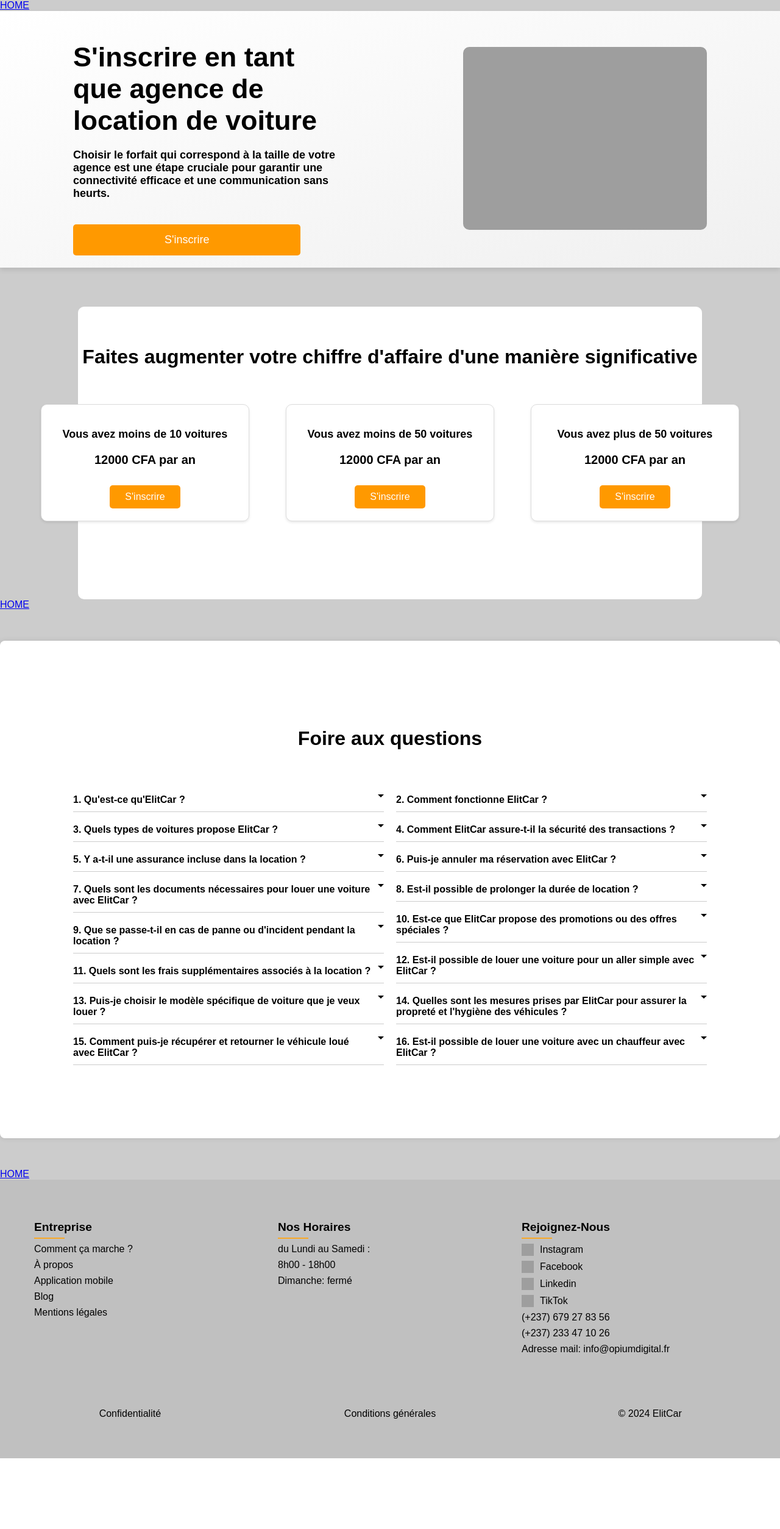
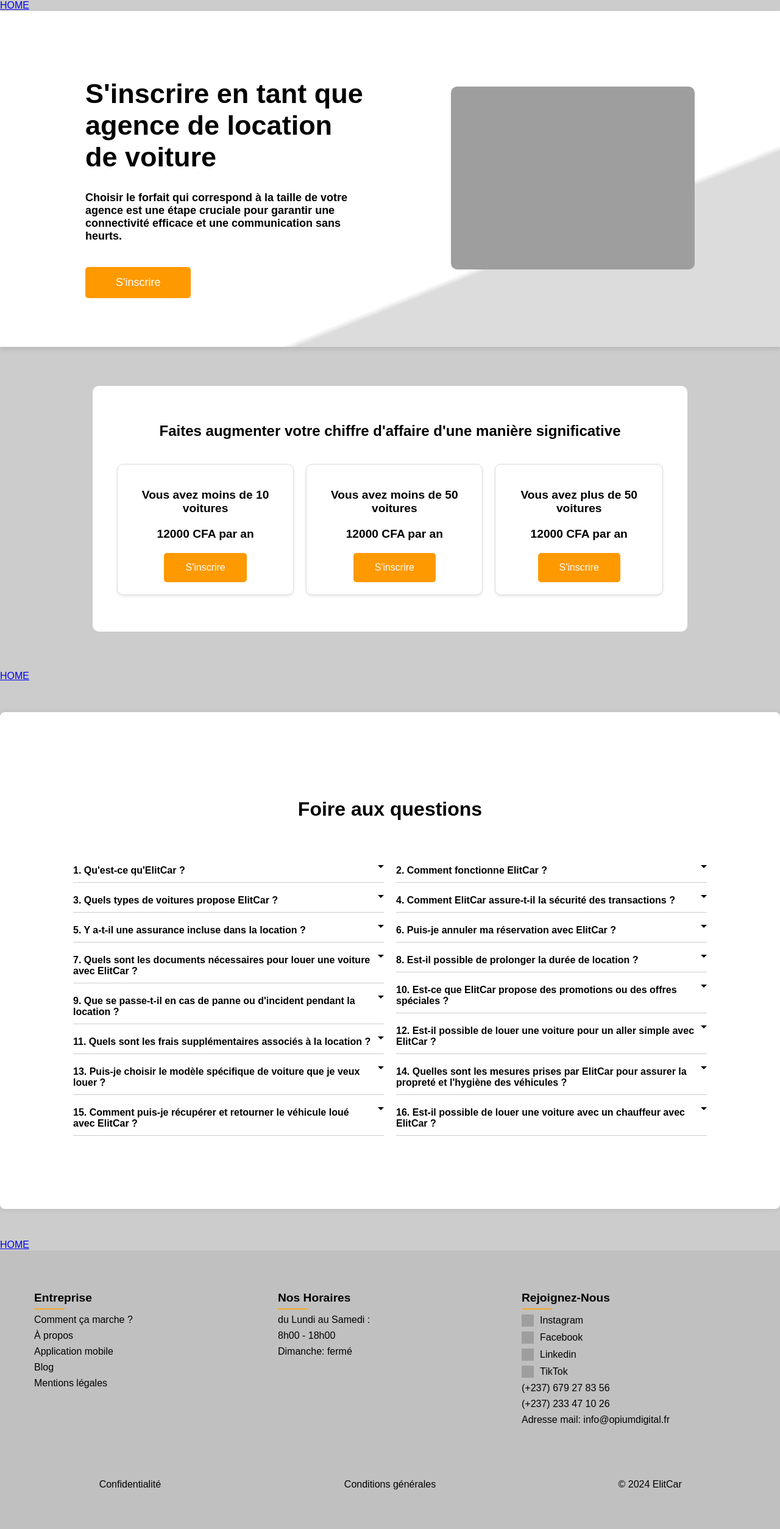
Before and after one commit to Ihs-b/ElitCar2.0, a PHP site: page /view/FrontEnd/view_Agency.php in a window 1280 px wide. Shown: the whole page at 61% size. Before the commit the page ends 2392 px from the top, so only its background shows below. Run offline with PHP 8.4, Linux system fonts and the light colour scheme; data that the repository does not hold is empty; grey boxes are pictures that could not be loaded.

Commit message:
Update view_Agency.php

```diff
--- a/view/FrontEnd/view_Agency.php
+++ b/view/FrontEnd/view_Agency.php
@@ -1,4 +1,4 @@
-<?
+<?php
 $title="Agence";
 ob_start();
 ?>
@@ -8,11 +8,9 @@ ob_start();
     <meta charset="UTF-8">
     <meta name="viewport" content="width=device-width, initial-scale=1.0">
     <title>Elitcar - Inscription agence de location</title>
-
 </head>
 <body>
-
-    <div class="container1">
+    <div class="container">
         <div class="text-section">
             <h1>S'inscrire en tant que agence de location de voiture</h1>
             <p>Choisir le forfait qui correspond à la taille de votre agence est une étape cruciale pour garantir une connectivité efficace et une communication sans heurts.</p>
@@ -27,6 +25,7 @@ ob_start();
     <div class="container2">
         <div class="title">
             <h2>Faites augmenter votre chiffre d'affaire d'une manière significative</h2>
+        </div>
         <div class="cards">
             <div class="card">
                 <h3>Vous avez moins de 10 voitures</h3>
@@ -51,11 +50,10 @@ ob_start();
             </div>
         </div>
     </div>
-</div>
 </body>
 </html>
 <?php
-$content =ob_get_clean();
+$content = ob_get_clean();
 require('view_Template.php');
 require('view_FAQ.php');
 ?>
@@ -64,41 +62,41 @@ require('view_FAQ.php');
             font-family: Arial, sans-serif;
             margin: 0;
             padding: 0;
-            background-color: #f7f7f7;
-
+            background-color:#dcdcdc;
         }
-        .container1 {
+        .container {
+          flex-direction:column-reverse; /* Side by side on medium screens */
             display: flex;
             justify-content: space-between;
             align-items: center;
-            padding: 60px;
-            background-color: white;
-            display: flex;
-            align-items: center;
             padding: 20px;
-            background: linear-gradient(to bottom right, #ffffff, #f0f0f0);
-
+            background: rgb(255,255,255);
+            background: linear-gradient(158deg, rgba(255,255,255,1) 69%, rgba(220,220,220,1) 70%);
             box-shadow: 0 4px 8px rgba(0, 0, 0, 0.1);
-
+            flex-wrap: wrap; /* Allows items to wrap to the next line on small screens */
 
         }
         .text-section {
-            max-width: 35%;
-            margin-left: 100px;
+            max-width: 100%; /* Full width on small screens */
+            margin: 20px 0;
+            flex: 1;
+
         }
         .text-section h1 {
-            font-size: 45px;
-            margin-bottom: 20px;
+            font-size: 2rem;
+            max-width: 90%;
+
         }
         .text-section p {
-            font-size: 18px;
+            font-size: 1rem;
             margin-bottom: 40px;
             color: black;
             font-weight: bold;
+            max-width: 90%;
         }
         .text-section button {
-            padding: 15px 150px;
-            font-size: 18px;
+            padding: 15px 50px;
+            font-size: 1rem;
             background-color: #ff9900;
             border: none;
             border-radius: 5px;
@@ -109,34 +107,28 @@ require('view_FAQ.php');
             background-color: #e0a20d;
         }
         .image-section img {
-
-            margin-right: 100px;
             max-width: 100%;
             border-radius: 10px;
+            margin: 20px 0;
+            flex: 1;
+            margin-right: 80px;
         }
-
         .container2 {
-            display: flex;
-            margin-top: 4rem;
-            margin-left: auto;
-            margin-right: auto;
-            width: 80%;
-            justify-content: center; /* Center horizontally */
-            height: 60vh; /* Full viewport height */
+           align-items: center;
+            margin: 4rem auto;
           background-color: white;
             border-radius: 10px;
+
         }
         .title h2 {
-            font-size: 24px;
-            margin-top: 4rem;
-            font-size:2rem;
+            font-size: 1.5rem; /* Smaller font size on small screens */
             text-align: center;
-
+            margin-bottom: 20px;
         }
         .cards {
             display: flex;
-            justify-content: center;
-            gap: 20px;
+            flex-direction: column; /* Stacks items vertically on small screens */
+            width: 100%;
         }
         .card {
             text-align: center;
@@ -144,33 +136,65 @@ require('view_FAQ.php');
             border: 1px solid #ddd;
             border-radius: 10px;
             padding: 20px;
-            width: 250px;
+            margin: 20px 0;
             box-shadow: 0 2px 4px rgba(0, 0, 0, 0.1);
-            margin: 20px;
-            width: 300px;
-            margin-top: 2rem;
-
         }
         .card h3 {
-            font-size: 18px;
-
+            font-size: 1.2rem;
+            margin-bottom: 10px;
         }
         .card p {
-            font-size: 20px;
+            font-size: 1.2rem;
             font-weight: bold;
-            margin-bottom: 30px;
+            margin-bottom: 20px;
         }
         .card button {
-            padding: 10px 25px;
-            font-size: 16px;
+            padding: 15px 35px;
+            font-size: 1rem;
             background-color: #ff9900;
             border: none;
             border-radius: 5px;
             color: white;
             cursor: pointer;
-            margin-left: auto;
         }
         .card button:hover {
             background-color: #e0a20d;
         }
+
+        /* Media queries for different screen sizes */
+        @media (min-width: 768px) {
+            .container {
+                flex-direction: row; /* Side by side on medium screens */
+                padding: 60px;
+            }
+            .text-section {
+                max-width: 45%;
+                margin-left: 80px;
+            }
+            .container2 {
+                flex-direction: row; /* Side by side on medium screens */
+                justify-content: space-around;
+                padding: 40px;
+            }
+            .cards {
+                flex-direction: row; /* Side by side on medium screens */
+                gap: 20px;
+            }
+        }
+
+        @media (min-width: 1024px) {
+            .text-section h1 {
+                font-size: 45px;
+            }
+            .text-section p {
+                font-size: 18px;
+            }
+            .text-section button {
+                padding: 15px 50px;
+                font-size: 18px;
+            }
+            .container2 {
+                width: 70%;
+            }
+        }
     </style>
```
Lines whose indentation alone changed are shown as unchanged.
